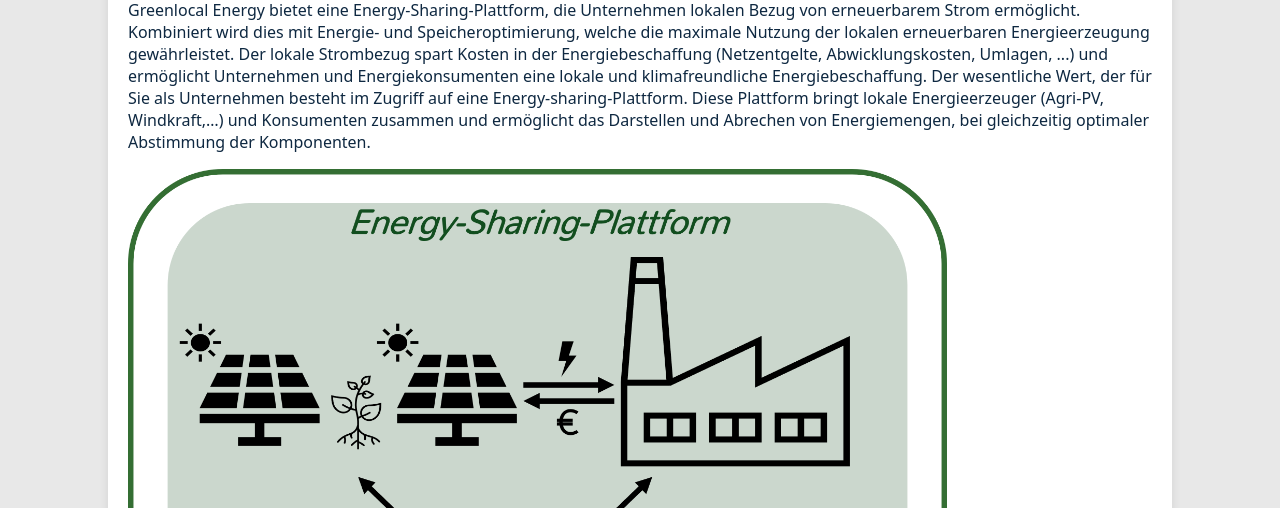
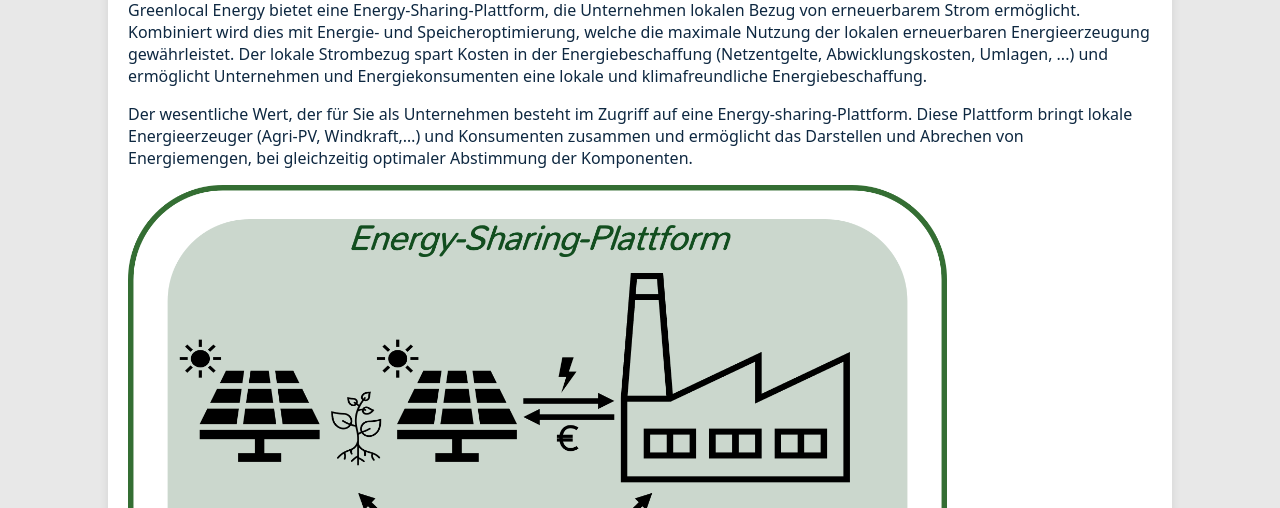
Before and after one commit to VinzenzJochum/GreenlocalEnergy, a plain HTML site: page index.html in a window 1280 px wide. Shown: the part 292-800 px from the top of the page. Drawn offline with Linux system fonts and the light colour scheme.

Commit message:
Update index.html

```diff
--- a/index.html
+++ b/index.html
@@ -117,7 +117,7 @@
     <div class="main-content">
         <h1>Greenlocal Energy - Wir machen Energiewende bezahlbar</h1>
         <p> Greenlocal Energy bietet eine Energy-Sharing-Plattform, die Unternehmen lokalen Bezug von erneuerbarem Strom ermöglicht. Kombiniert wird dies mit Energie- und Speicheroptimierung, welche die maximale Nutzung der lokalen erneuerbaren Energieerzeugung gewährleistet. Der lokale Strombezug spart Kosten in der Energiebeschaffung (Netzentgelte, Abwicklungskosten, Umlagen, ...) und ermöglicht Unternehmen und Energiekonsumenten eine lokale und klimafreundliche Energiebeschaffung.
-            Der wesentliche Wert, der für Sie als Unternehmen besteht im Zugriff auf eine Energy-sharing-Plattform. Diese Plattform bringt lokale Energieerzeuger (Agri-PV, Windkraft,…) und  Konsumenten zusammen und ermöglicht das Darstellen und Abrechen von Energiemengen, bei gleichzeitig optimaler Abstimmung der Komponenten.  </p>
+        <p> Der wesentliche Wert, der für Sie als Unternehmen besteht im Zugriff auf eine Energy-sharing-Plattform. Diese Plattform bringt lokale Energieerzeuger (Agri-PV, Windkraft,…) und  Konsumenten zusammen und ermöglicht das Darstellen und Abrechen von Energiemengen, bei gleichzeitig optimaler Abstimmung der Komponenten.  </p>
         <img src="Erster Pitch 1.png" alt="Beispielbild">
     </div>
 
```
